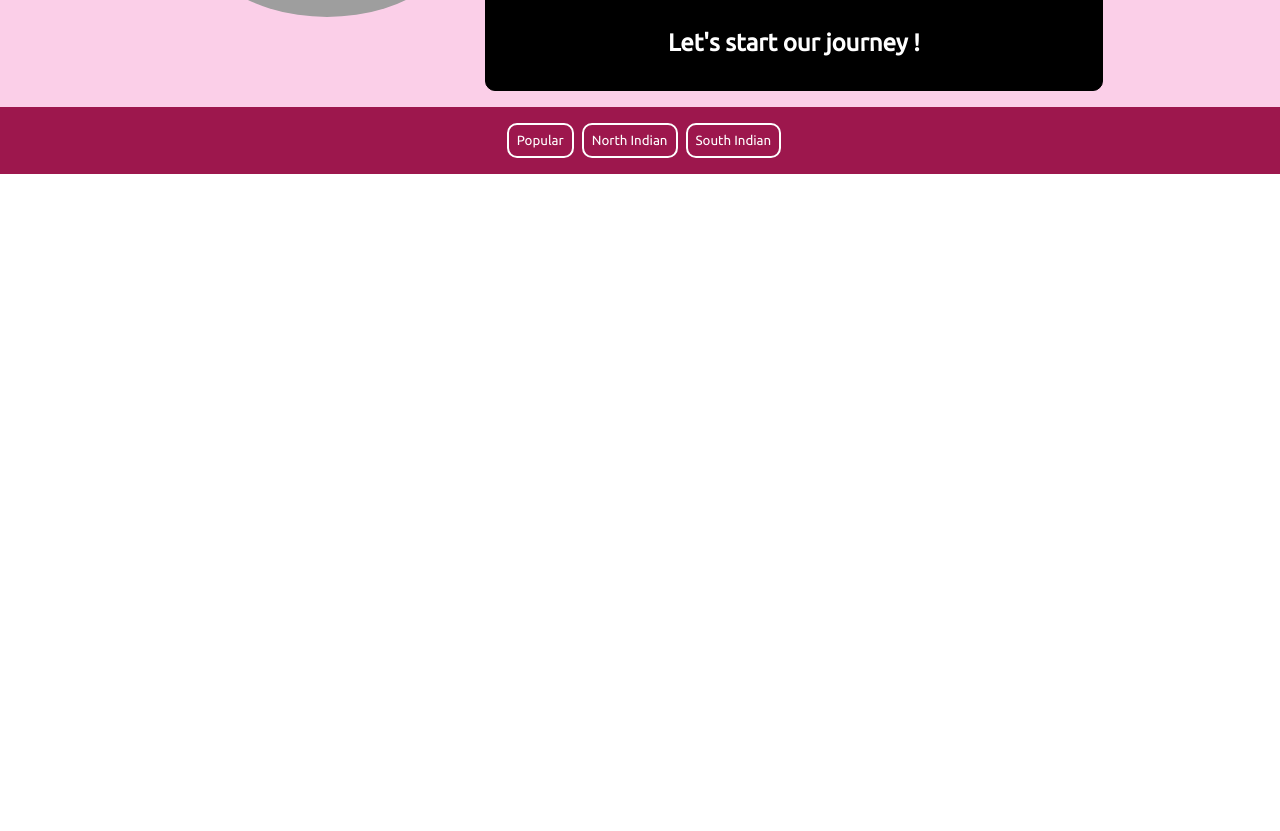
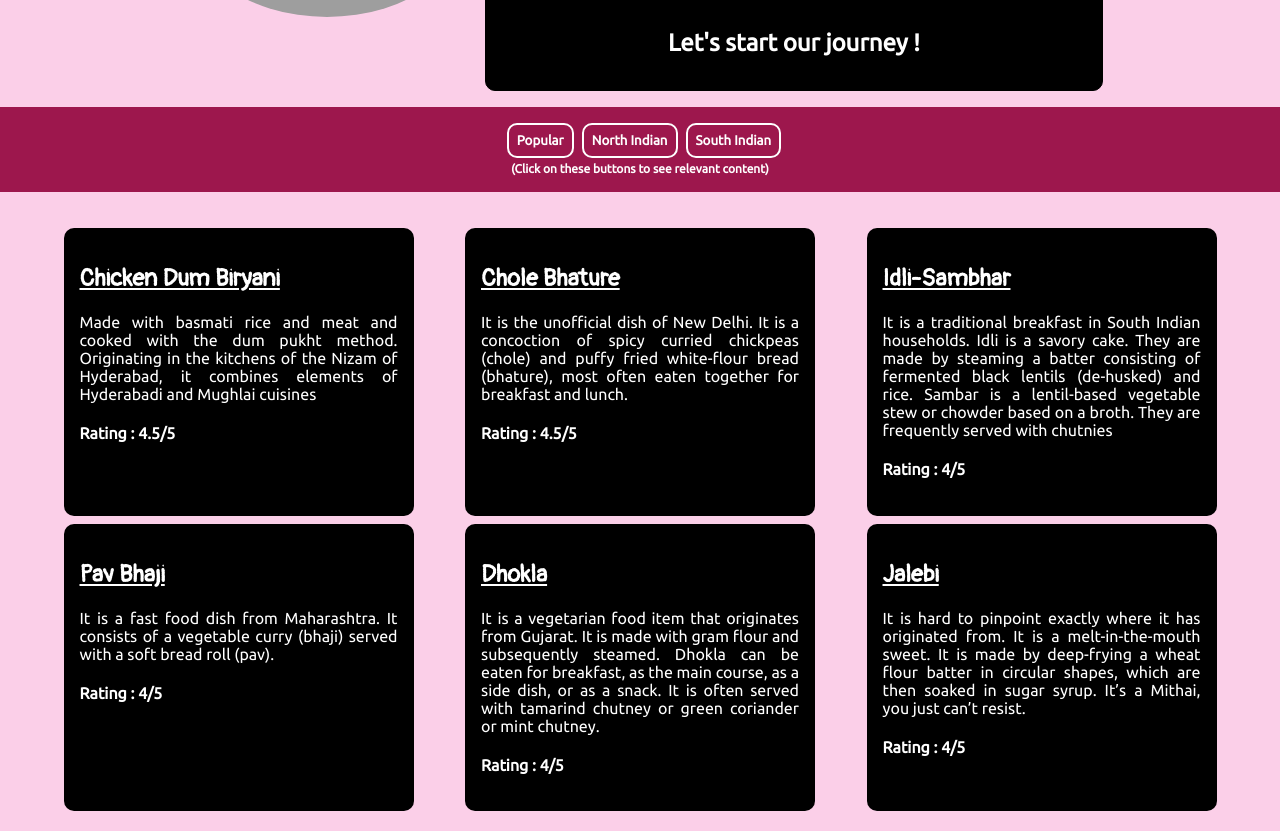
Before and after one commit to DEEPKIRANC/Food-Recommendation-App, a React (Create React App) app: page / in a window 1280 px wide. Shown: the part 300-1131 px from the top of the page. Before the commit the page ends 800 px from the top, so only its background shows below. Built offline with nearby package versions, Linux system fonts and the light colour scheme; grey boxes are pictures that could not be loaded.

Commit message:
Styles-Designed Dish Cards

```diff
--- a/public/index.html
+++ b/public/index.html
@@ -24,6 +24,7 @@
     -->
     <style>
       @import url("https://fonts.googleapis.com/css2?family=Ubuntu&display=swap");
+      @import url("https://fonts.googleapis.com/css2?family=Pangolin&display=swap");
     </style>
     <title>Food Recommendation App</title>
   </head>
--- a/src/App.js
+++ b/src/App.js
@@ -34,6 +34,12 @@ export default function App() {
         dishName: "Dhokla",
         description:
           "It is a vegetarian food item that originates from Gujarat. It is made with gram flour and subsequently steamed. Dhokla can be eaten for breakfast, as the main course, as a side dish, or as a snack. It is often served with tamarind chutney or green coriander or mint chutney.",
+        rating: "4/5"
+      },
+      {
+        dishName: "Jalebi",
+        description:
+          "It is hard to pinpoint exactly where it has originated from. It is a melt-in-the-mouth sweet. It is made by deep-frying a wheat flour batter in circular shapes, which are then soaked in sugar syrup. It’s a Mithai, you just can’t resist.",
         rating: "4/5"
       }
     ],
@@ -165,6 +171,27 @@ export default function App() {
             </button>
           ))}
         </div>
+        <center>
+          <span style={{ fontSize: "0.75rem", color: "white" }}>
+            <strong>(Click on these buttons to see relevant content)</strong>
+          </span>
+        </center>
+      </div>
+      <div
+        class="maincontent"
+        style={{ backgroundColor: "var(--secondaryColor)" }}
+      >
+        <div class="dishesView">
+          {indiancuisine["Popular"].map((dish) => (
+            <div class="dishCard">
+              <h2>
+                <u>{dish.dishName}</u>
+              </h2>
+              <p style={{ textAlign: "justify" }}>{dish.description}</p>
+              <h4>Rating : {dish.rating}</h4>
+            </div>
+          ))}
+        </div>
       </div>
     </div>
   );
--- a/src/styles.css
+++ b/src/styles.css
@@ -2,6 +2,7 @@ body {
   margin: 0 auto;
   font-family: "Ubuntu", sans-serif;
   --primaryColor: #9d174d;
+  --secondaryColor: #fbcfe8;
 }
 .App {
   font-family: sans-serif;
@@ -20,7 +21,7 @@ body {
   box-sizing: border-box;
   width: 100%;
   padding: 1rem;
-  background-color: #fbcfe8;
+  background-color: var(--secondaryColor);
   font-weight: bold;
   display: flex;
   justify-content: center;
@@ -62,6 +63,7 @@ body {
   color: white;
   border: 2px solid white;
   border-radius: 10px;
+  font-weight: bold;
   font-family: "Ubuntu";
 }
 .cuisineNames:hover {
@@ -69,3 +71,22 @@ body {
   color: black;
   border: 2px solid black;
 }
+.dishesView {
+  width: 100%;
+  display: flex;
+  justify-content: space-evenly;
+  flex-wrap: wrap;
+  margin-top: 1rem;
+}
+.dishCard {
+  border-radius: 10px;
+  box-sizing: border-box;
+  color: white;
+  padding: 1rem;
+  background-color: black;
+  max-width: 350px;
+  margin: 0.25rem;
+}
+.dishCard h2 {
+  font-family: "Pangolin", cursive;
+}
```
